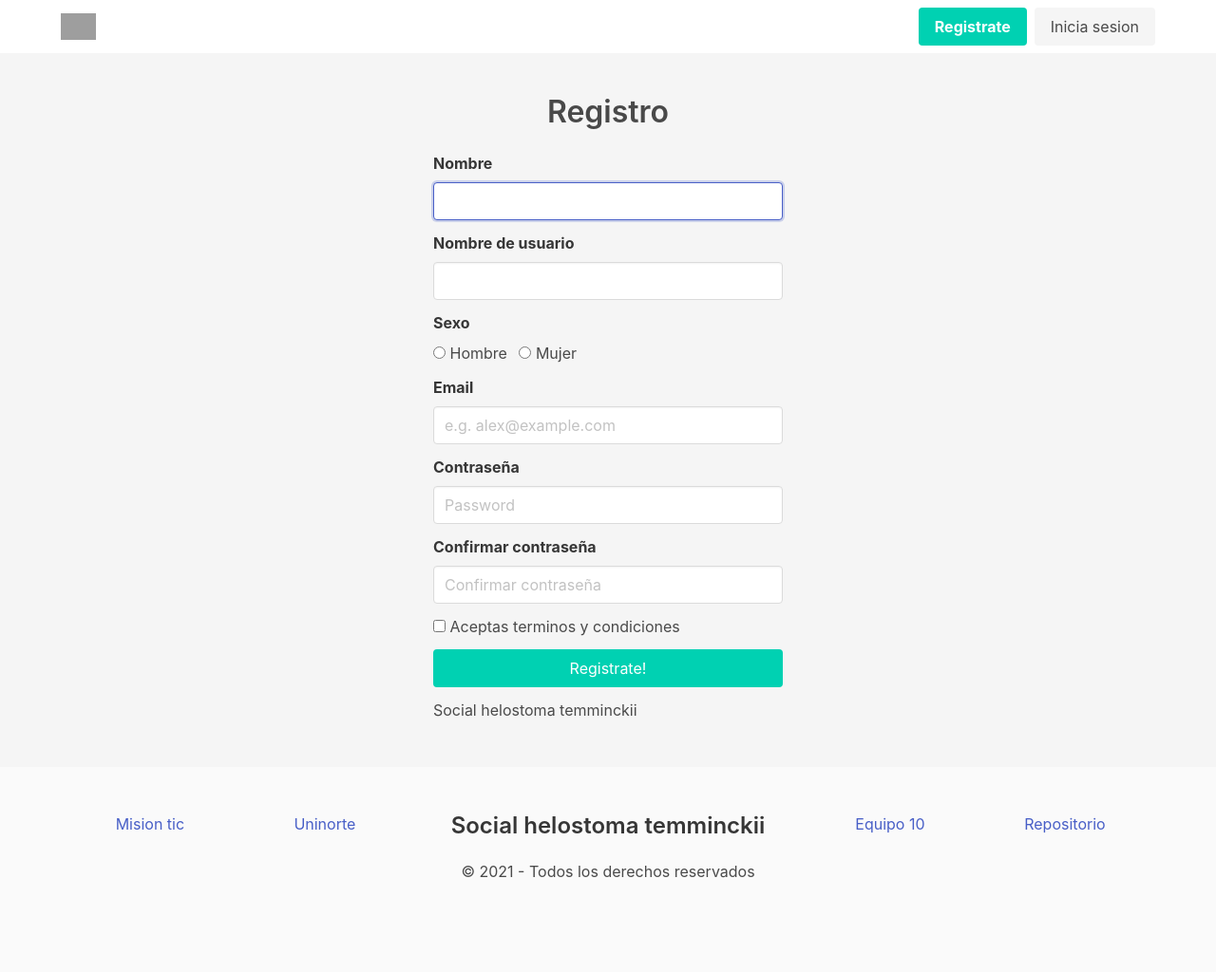
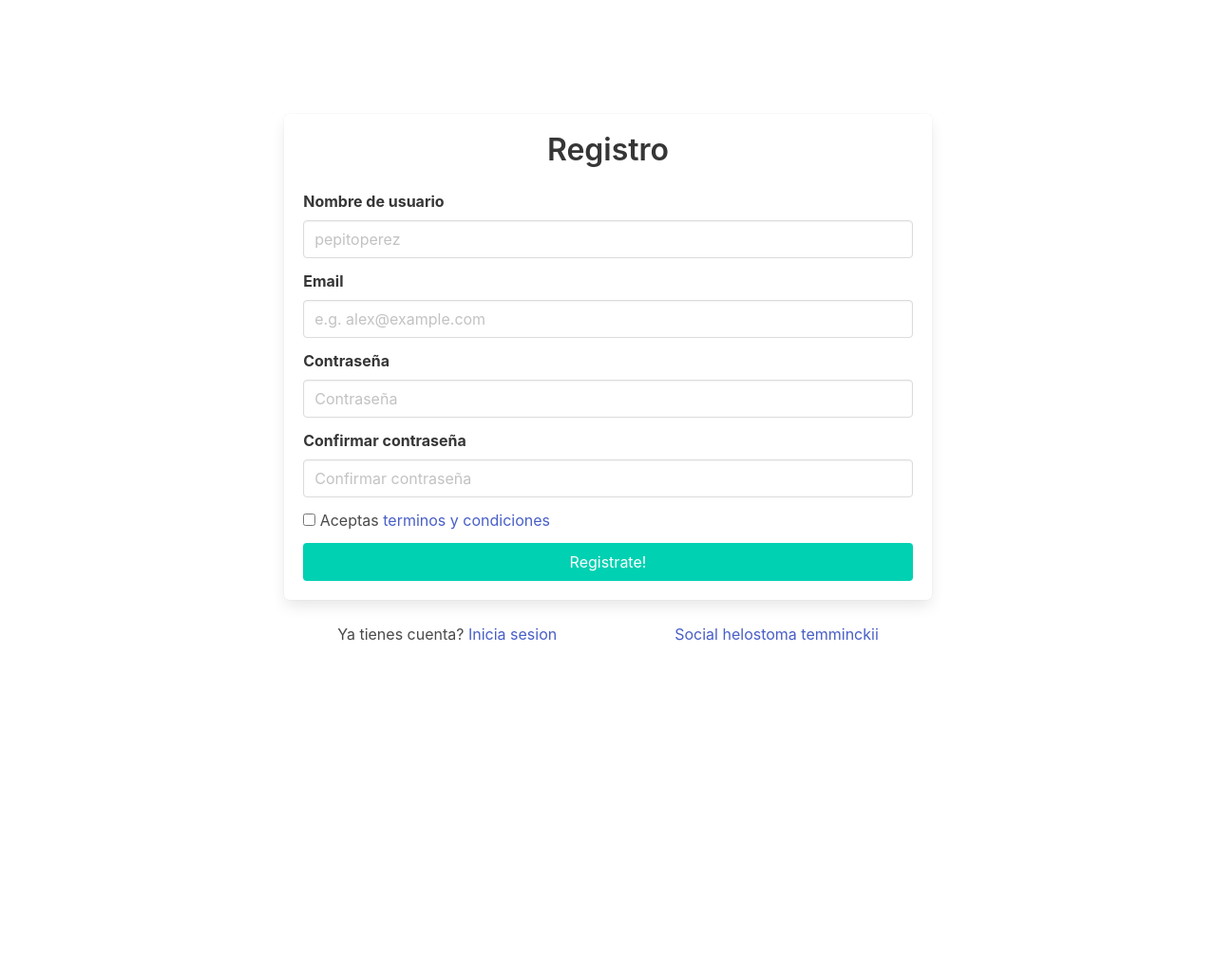
Before and after one commit to phoxBg/social-helostoma-temminckii, a Flask app: page /register in a window 1280 px wide. Shown: the whole page at 95% size. After the commit the page ends 675 px from the top, so only its background shows below. Run offline with Flask 2, Linux system fonts and the light colour scheme; grey boxes are pictures that could not be loaded.

Commit message:
Add: Style to login views

```diff
--- /dev/null
+++ b/templates/authenticate.html
@@ -0,0 +1,31 @@
+<!DOCTYPE html>
+<html>
+  <head>
+    <meta charset="utf-8" />
+    <meta name="viewport" content="width=device-width, initial-scale=1" />
+    <title>
+      {% block title %}Social helostoma temminckii |{% endblock title %}
+    </title>
+    <link
+      rel="shortcut icon"
+      href="{{ url_for('static', filename='images/favicon.png') }}"
+    />
+    <link
+      rel="stylesheet"
+      href="{{ url_for('static', filename='css/main.css') }}"
+    />
+  </head>
+  <body>
+    <section class="hero is-fullheight img-user-login">
+      <div class="hero-body">
+        <div class="container">
+          <div class="columns">
+            <div class="column is-three-fifths is-offset-one-fifth">
+              <main>{% block content %}{% endblock content %}</main>
+            </div>
+          </div>
+        </div>
+      </div>
+    </section>
+  </body>
+</html>
--- a/templates/register.html
+++ b/templates/register.html
@@ -1,4 +1,4 @@
-{% extends 'base.html' %}
+{% extends 'authenticate.html' %}
 
 <!--block title-->
 {% block title %}{{ super() }}Registrate{% endblock title %}
@@ -6,39 +6,20 @@
 <!--block content-->
 {% block content %}
 <!--block content-->
-<section class="hero is-light">
-  <div class="hero-body">
-    <div class="container">
-      <div class="columns is-centered">
-        <div class="column is-5 is-4-desktop">
 {% for message in get_flashed_messages() %}
 <div class="notification is-danger is-light has-text-centered">
   <button class="delete"></button>
   {{message}}
 </div>
 {%endfor%}
-          <h2 class="title has-text-centered">Registro</h2>
 <form
+  class="box"
   action="{{url_for('register')}}"
   method="post"
   name="formRegistro"
   onSubmit="validar_formulario();"
 >
-            <div class="field">
-              <label class="label" for="nombre">Nombre</label>
-              <div class="control">
-                <input
-                  class="input"
-                  type="text"
-                  id="nombre"
-                  name="nombre"
-                  autofocus="true"
-                  autocomplete="name"
-                  required="true"
-                /><br />
-              </div>
-            </div>
-
+  <h2 class="title has-text-centered">Registro</h2>
   <div class="field">
     <label class="label" for="username">Nombre de usuario</label>
     <div class="control">
@@ -49,21 +30,11 @@
         name="username"
         autocomplete="username"
         required="true"
+        pattern="^[a-zA-Z0-9.!#$%&’*+/=?^_`{|}~-]+@[a-zA-Z0-9-]+(?:\.[a-zA-Z0-9-]+)*$"
+        style="text-transform: lowercase"
+        onkeyup="javascript:this.value=this.value.toLowerCase();"
+        placeholder="pepitoperez"
       />
-              </div>
-            </div>
-
-            <div class="field">
-              <label class="label" for="sexo">Sexo</label>
-              <div class="control">
-                <label class="radio">
-                  <input type="radio" id="sexo" name="sexo" value="h" />
-                  Hombre
-                </label>
-                <label class="radio">
-                  <input type="radio" id="sexo" name="sexo" value="m" />
-                  Mujer
-                </label>
     </div>
   </div>
 
@@ -93,8 +64,9 @@
         type="password"
         id="password"
         name="password"
-                  placeholder="Password"
+        placeholder="Contraseña"
         required="true"
+        minlength="6"
       />
     </div>
   </div>
@@ -108,6 +80,7 @@
         name="c_password"
         placeholder="Confirmar contraseña"
         required="true"
+        minlength="6"
       />
     </div>
   </div>
@@ -118,22 +91,25 @@
     </label>
   </div>
   <div class="field">
-              <button
-                class="button is-primary is-fullwidth"
-                type="submit"
-                value="Enviar"
-              >
+    <button class="button is-primary is-fullwidth" type="submit" value="Enviar">
       Registrate!
     </button>
   </div>
-            <a href="{{ url_for('index') }}">Social helostoma temminckii</a>
 </form>
+
+<nav class="level is-mobile">
+  <div class="level-item has-text-centered">
+    <div>
+      <p>
+        Ya tienes cuenta? <a href="{{ url_for('ingreso') }}">Inicia sesion</a>
+      </p>
     </div>
   </div>
+  <div class="level-item has-text-centered">
+    <div>
+      <a href="{{ url_for('index') }}">Social helostoma temminckii</a>
     </div>
   </div>
-</section>
+</nav>
 
-<!--Scripts js-->
-<script src="{{ url_for('static', filename='js/validacion.js') }}"></script>
 {% endblock content %}
```
Also changed, not shown: templates/login.html (+14 -13 lines). Lines whose indentation alone changed are shown as unchanged.
